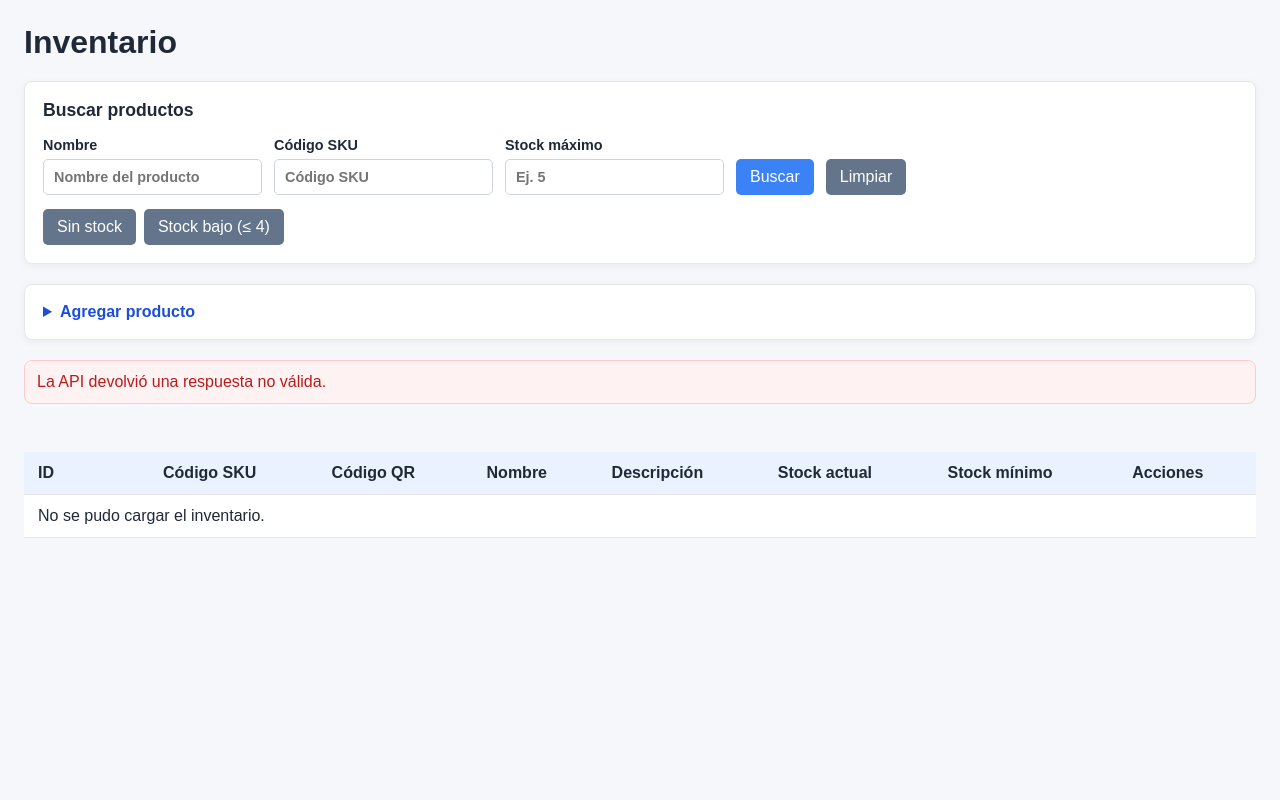
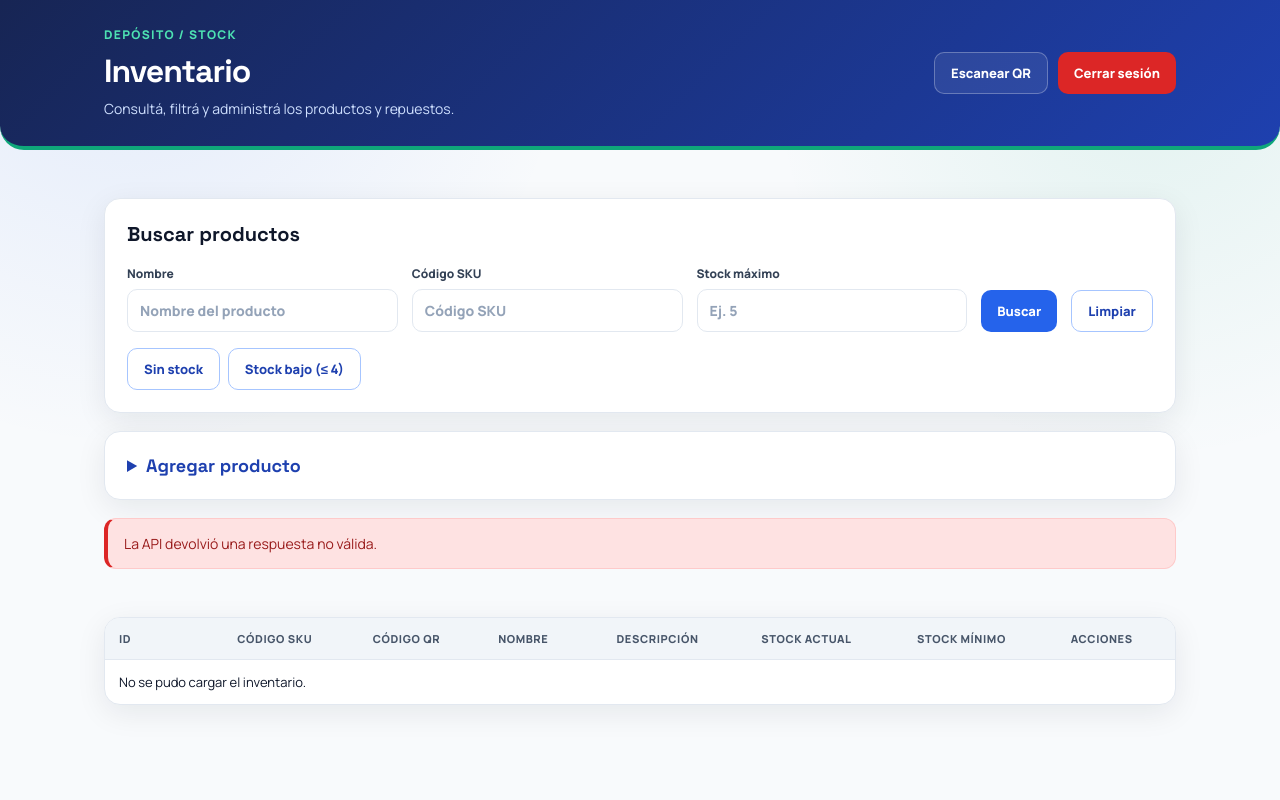
Before and after one commit to TechSolutions-J-F-Kennedy/TechSolutions, a PHP site: page /html/inventario.html in a window 1280 px wide. Run offline with PHP 8.4, Linux system fonts and the light colour scheme.

Commit message:
Modificando style

```diff
--- a/frontend/css/inventario.css
+++ b/frontend/css/inventario.css
@@ -1,36 +1,147 @@
+:root {
+  --primary-50: #e8f1ff;
+  --primary-100: #cfe0ff;
+  --primary-200: #a6c5ff;
+  --primary-500: #2563eb;
+  --primary-600: #1d4ed8;
+  --primary-700: #1e40af;
+  --primary-900: #172554;
+  --secondary-300: #4de1b2;
+  --secondary-500: #0fa77a;
+  --neutral-50: #f8fafc;
+  --neutral-100: #f1f5f9;
+  --neutral-200: #e2e8f0;
+  --neutral-300: #cbd5e1;
+  --neutral-400: #94a3b8;
+  --neutral-500: #64748b;
+  --neutral-600: #475569;
+  --neutral-700: #334155;
+  --neutral-900: #0f172a;
+  --success: #16a34a;
+  --success-light: #dcfce7;
+  --error: #dc2626;
+  --error-light: #fee2e2;
+  --border: #e2e8f0;
+  --shadow: 0 8px 30px rgba(15, 23, 42, 0.08);
+}
+
 * {
   box-sizing: border-box;
 }
 
 body {
+  min-height: 100vh;
   margin: 0;
-    padding: 24px;
-    background: #f5f7fb;
-    color: #1f2937;
-    font-family: Arial, sans-serif;
+  background:
+    radial-gradient(circle at 10% 0%, rgba(37, 99, 235, 0.1), transparent 32%),
+    radial-gradient(circle at 90% 10%, rgba(15, 167, 122, 0.09), transparent 28%),
+    var(--neutral-50);
+  color: var(--neutral-900);
+  font-family: 'Manrope', sans-serif;
 }
 
 main {
-    max-width: 1500px;
+  width: min(1120px, 100%);
+  margin: 0 auto;
+  padding: 48px 24px 72px;
+}
+
+h1,
+h2,
+summary {
+  font-family: 'Space Grotesk', sans-serif;
+}
+
+h1,
+h2,
+p {
+  margin-top: 0;
+}
+
+.page-header {
+  padding: 18px 24px;
+  border-bottom: 4px solid var(--secondary-500);
+  border-radius: 0 0 24px 24px;
+  background: linear-gradient(135deg, var(--primary-900), var(--primary-700));
+  color: #fff;
+}
+
+.page-header-content {
+  display: flex;
+  width: min(1072px, 100%);
+  min-height: 110px;
+  align-items: center;
+  justify-content: space-between;
+  gap: 24px;
   margin: 0 auto;
 }
 
-h1 {
-    margin: 0 0 20px;
+.page-intro {
+  min-width: 0;
 }
 
-h2 {
-    margin: 0 0 16px;
-    font-size: 1.1rem;
+.page-actions {
+  display: flex;
+  flex-wrap: wrap;
+  justify-content: flex-end;
+  gap: 10px;
+}
+
+.boton-enlace {
+  display: inline-flex;
+  min-height: 42px;
+  align-items: center;
+  justify-content: center;
+  padding: 10px 16px;
+  border: 1px solid rgba(255, 255, 255, 0.28);
+  border-radius: 10px;
+  background: rgba(255, 255, 255, 0.08);
+  color: #fff;
+  font-size: 13px;
+  font-weight: 800;
+  text-decoration: none;
+  transition: background 150ms ease, transform 150ms ease;
+}
+
+.boton-enlace:hover {
+  transform: translateY(-1px);
+  background: rgba(255, 255, 255, 0.16);
+}
+
+.page-eyebrow {
+  margin-bottom: 8px;
+  color: var(--secondary-300);
+  font-size: 12px;
+  font-weight: 800;
+  letter-spacing: 1.3px;
+}
+
+h1 {
+  margin-bottom: 6px;
+  color: #fff;
+  font-size: clamp(26px, 4vw, 32px);
+  letter-spacing: -1px;
+}
+
+.page-header p:last-child {
+  margin-bottom: 0;
+  color: var(--primary-100);
+  font-size: 14px;
+  line-height: 1.65;
 }
 
 .panel {
-    margin-bottom: 20px;
-    padding: 18px;
-    border: 1px solid #e5e7eb;
-    border-radius: 8px;
-    background: white;
-    box-shadow: 0 2px 8px rgba(0, 0, 0, 0.05);
+  margin-bottom: 18px;
+  padding: 22px;
+  border: 1px solid var(--border);
+  border-radius: 16px;
+  background: #fff;
+  box-shadow: var(--shadow);
+}
+
+.panel h2 {
+  margin-bottom: 18px;
+  font-size: 20px;
 }
 
 .filtros,
@@ -38,49 +149,81 @@ h2 {
   display: flex;
   flex-wrap: wrap;
   align-items: end;
-    gap: 12px;
+  gap: 14px;
 }
 
 label {
   display: grid;
-    gap: 6px;
+  flex: 1 1 180px;
+  gap: 7px;
   min-width: 150px;
-    font-size: 0.9rem;
-    font-weight: 600;
+  color: var(--neutral-700);
+  font-size: 12px;
+  font-weight: 800;
 }
 
 input {
+  width: 100%;
   min-width: 0;
-    padding: 9px 10px;
-    border: 1px solid #cbd5e1;
-    border-radius: 5px;
+  padding: 11px 12px;
+  border: 1px solid var(--border);
+  border-radius: 10px;
+  background: #fff;
+  color: var(--neutral-900);
   font: inherit;
+  font-size: 14px;
+  outline: none;
+  transition: border-color 150ms ease, box-shadow 150ms ease;
+}
+
+input::placeholder {
+  color: var(--neutral-400);
+}
+
+input:focus {
+  border-color: var(--primary-500);
+  box-shadow: 0 0 0 3px rgba(37, 99, 235, 0.12);
 }
 
 button {
-    padding: 9px 14px;
+  min-height: 42px;
+  padding: 10px 16px;
   border: 0;
-    border-radius: 5px;
-    background: #3b82f6;
-    color: white;
+  border-radius: 10px;
+  background: var(--primary-500);
+  color: #fff;
   cursor: pointer;
   font: inherit;
+  font-size: 13px;
+  font-weight: 800;
+  transition: background 150ms ease, transform 150ms ease, box-shadow 150ms ease;
 }
 
 button:hover {
-    background: #2563eb;
+  transform: translateY(-1px);
+  background: var(--primary-600);
+}
+
+button:focus-visible,
+summary:focus-visible,
+.boton-enlace:focus-visible {
+  outline: 3px solid var(--secondary-300);
+  outline-offset: 3px;
 }
 
 .boton-secundario {
-    background: #64748b;
+  border: 1px solid var(--primary-200);
+  background: #fff;
+  color: var(--primary-700);
 }
 
 .boton-secundario:hover {
-    background: #475569;
+  background: var(--primary-50);
+  color: var(--primary-900);
 }
 
 .boton-peligro {
-    background: #dc2626;
+  background: var(--error);
 }
 
 .boton-peligro:hover {
@@ -91,60 +234,88 @@ button:hover {
   display: flex;
   flex-wrap: wrap;
   gap: 8px;
-    margin-top: 14px;
+  margin-top: 16px;
 }
 
 details summary {
+  color: var(--primary-700);
   cursor: pointer;
-    color: #1d4ed8;
+  font-size: 18px;
   font-weight: 700;
 }
 
+details[open] summary {
+  margin-bottom: 18px;
+}
+
 .form-producto {
-    margin-top: 16px;
+  padding-top: 2px;
 }
 
 .estado {
   min-height: 24px;
-    margin: 12px 0;
-    color: #475569;
+  margin: 12px 2px;
+  color: var(--neutral-600);
+  font-size: 13px;
+  font-weight: 700;
 }
 
 .error {
   margin: 12px 0;
-    padding: 12px;
+  padding: 14px 16px;
   border: 1px solid #fecaca;
-    border-radius: 8px;
-    background: #fef2f2;
-    color: #b91c1c;
+  border-left: 4px solid var(--error);
+  border-radius: 12px;
+  background: var(--error-light);
+  color: #991b1b;
+  font-size: 14px;
+  line-height: 1.5;
 }
 
 .tabla-contenedor {
   overflow-x: auto;
+  border: 1px solid var(--border);
+  border-radius: 16px;
+  background: #fff;
+  box-shadow: var(--shadow);
 }
 
 table {
   width: 100%;
+  min-width: 900px;
   border-collapse: collapse;
-    background: white;
-    box-shadow: 0 2px 8px rgba(0, 0, 0, 0.08);
+  font-size: 13px;
 }
 
 th,
 td {
   min-width: 90px;
-    padding: 12px 14px;
-    border-bottom: 1px solid #e5e7eb;
+  padding: 13px 14px;
+  border-bottom: 1px solid var(--border);
   text-align: left;
   vertical-align: top;
 }
 
 th {
-    background: #eaf1ff;
+  background: var(--neutral-100);
+  color: var(--neutral-600);
+  font-size: 11px;
+  font-weight: 800;
+  letter-spacing: 0.6px;
+  text-transform: uppercase;
+}
+
+tbody tr:last-child td {
+  border-bottom: 0;
+}
+
+tbody tr:hover {
+  background: #f8fbff;
 }
 
 td input {
-    width: 100%;
+  min-width: 110px;
+  padding: 8px;
 }
 
 .acciones {
@@ -152,16 +323,40 @@ td input {
   white-space: nowrap;
 }
 
+.acciones button {
+  min-height: 36px;
+  padding: 8px 11px;
+  font-size: 12px;
+}
+
 .acciones button + button {
   margin-left: 6px;
 }
 
-@media (max-width: 600px) {
-    body {
-        padding: 14px;
+@media (max-width: 760px) {
+  .page-header {
+    padding: 20px;
+  }
+
+  .page-header-content {
+    align-items: flex-start;
+    flex-direction: column;
+    gap: 16px;
+  }
+
+  .page-actions {
+    justify-content: flex-start;
+  }
+
+  main {
+    padding: 36px 16px 48px;
   }
 
   .panel {
-        padding: 14px;
+    padding: 18px;
+  }
+
+  .filtros > button {
+    flex: 1 1 auto;
   }
 }
--- a/frontend/html/inventario.html
+++ b/frontend/html/inventario.html
@@ -4,12 +4,27 @@
     <meta charset="UTF-8" />
     <meta name="viewport" content="width=device-width, initial-scale=1.0" />
     <link rel="stylesheet" href="../css/inventario.css" />
-    <title>Inventario</title>
+    <link rel="preconnect" href="https://fonts.googleapis.com" />
+    <link rel="preconnect" href="https://fonts.gstatic.com" crossorigin />
+    <link href="https://fonts.googleapis.com/css2?family=Manrope:wght@400;500;600;700;800&family=Space+Grotesk:wght@500;600;700&display=swap" rel="stylesheet" />
+    <title>Inventario · TechSolutions</title>
 </head>
 <body>
+    <header class="page-header">
+        <div class="page-header-content">
+            <div class="page-intro">
+                <p class="page-eyebrow">DEPÓSITO / STOCK</p>
+                <h1>Inventario</h1>
+                <p>Consultá, filtrá y administrá los productos y repuestos.</p>
+            </div>
+            <nav class="page-actions" aria-label="Acciones de cuenta">
+                <a class="boton-enlace" href="qr.html">Escanear QR</a>
+                <button class="boton-peligro" id="cerrar-sesion" type="button">Cerrar sesión</button>
+            </nav>
+        </div>
+    </header>
+
     <main>
-        <h1>Inventario</h1>
-
         <section class="panel" aria-labelledby="filtros-titulo">
             <h2 id="filtros-titulo">Buscar productos</h2>
             <form id="form-filtros" class="filtros">
@@ -74,6 +89,13 @@
     </main>
 
     <script src="../js/stock.js"></script>
+    <script>
+        document.getElementById('cerrar-sesion').addEventListener('click', () => {
+            localStorage.removeItem('usuario');
+            localStorage.removeItem('user');
+            window.location.href = '../index.html';
+        });
+    </script>
     <script src="../js/pwa-register.js"></script>
 </body>
 </html>
--- a/frontend/js/autenticacion.js
+++ b/frontend/js/autenticacion.js
@@ -200,7 +200,7 @@ if (loginForm) {
         } else if (data.usuario.rol === "tecnico") {
           window.location.href = 'html/inicio.html';
         } else if (data.usuario.rol === "insumos") {
-          window.location.href = 'inventario.html';
+          window.location.href = 'html/inventario.html';
         }
       } else {
         Swal.fire({
```
Also changed, not shown: frontend/inventario.html (deleted, +0 -78 lines), frontend/js/stock.js (line endings or trailing spaces). Lines whose indentation alone changed are shown as unchanged.
